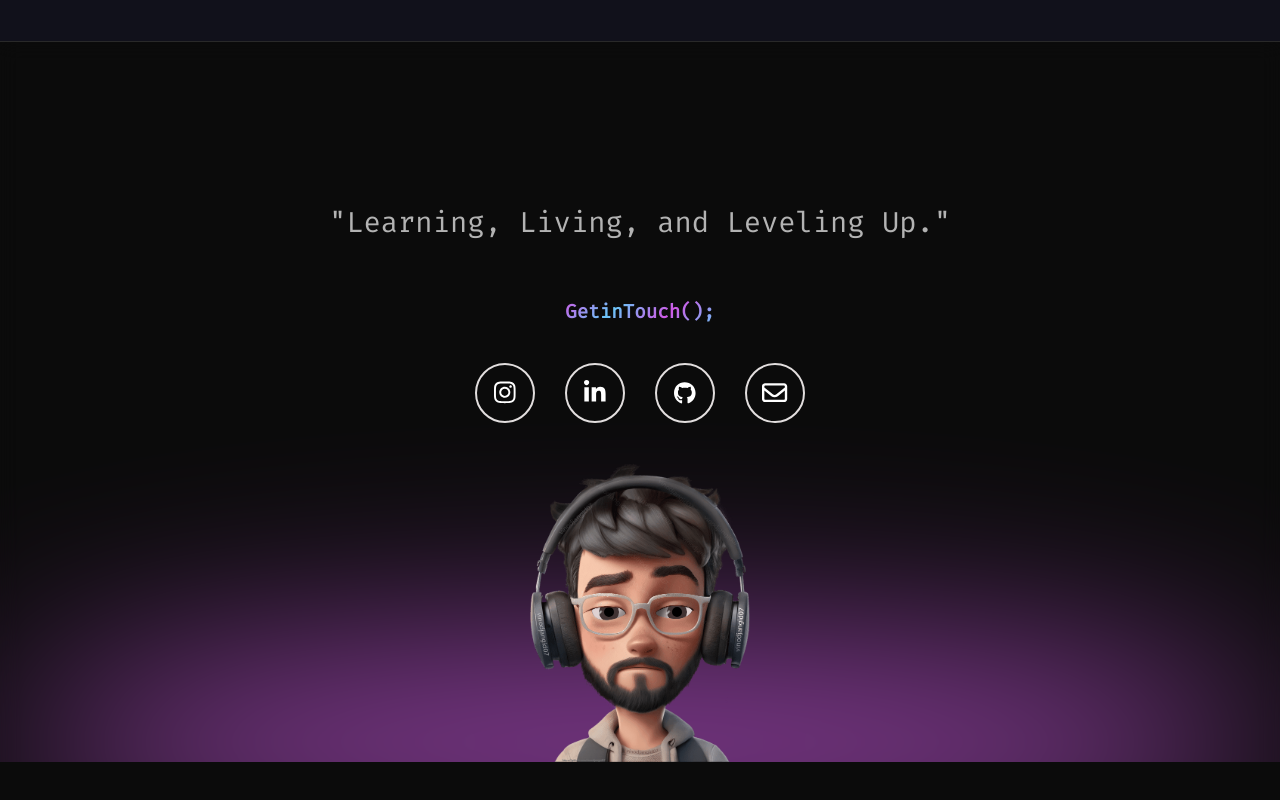
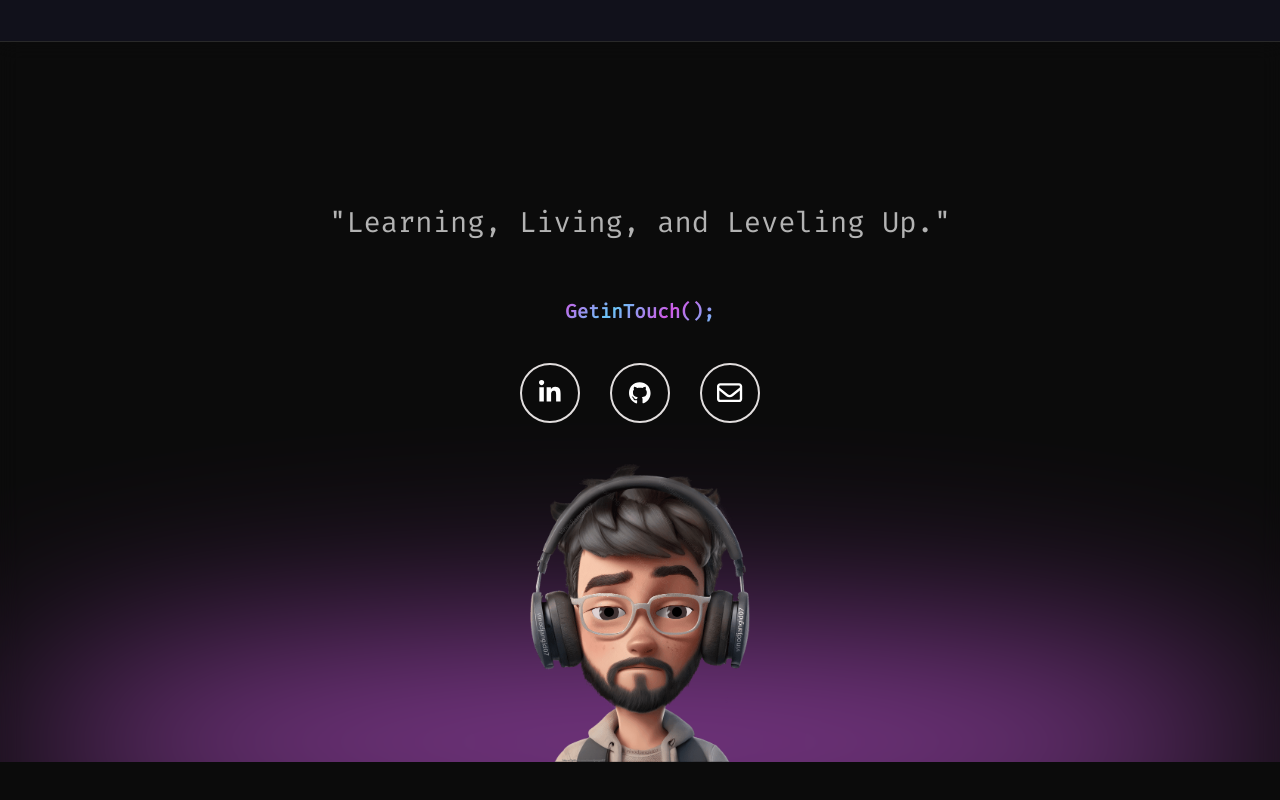
Before and after one commit to GraciasJunior/portfolio, a website: page index.html in a window 1280 px wide. Shown: the part 6712-7512 px from the top of the page. Drawn offline with nearby package versions, Linux system fonts and the light colour scheme; a web font is replaced by a local one.

Commit message:
[UPDATE]:udpate at 40%

```diff
--- a/index.html
+++ b/index.html
@@ -226,7 +226,7 @@
           thoughtful interactions.
         </p>
         <div class="contact-btn-div" data-aos="fade-up" data-aos-delay="800">
-          <a href="mailto:graciasdagadgc@gmail.com" tabindex="-1">
+          <a href="mailto:gracias.daga@epitech.eu" tabindex="-1">
             <button class="letsTalkBtn">
               <p class="letsTalkBtn-text">Let's Talk!</p>
               <span class="letsTalkBtn-BG"></span>
@@ -652,25 +652,19 @@
             <article>GetinTouch();</article>
           </div>
           <div class="logos">
-            <a href="https://www.instagram.com/pexel_ui/" target="_blank" tabindex="0"
-              aria-label="My instagram"><svg viewBox="0 0 448 512" class="SocialHandle">
-                <path
-                  d="M224.1 141c-63.6 0-114.9 51.3-114.9 114.9s51.3 114.9 114.9 114.9S339 319.5 339 255.9 287.7 141 224.1 141zm0 189.6c-41.1 0-74.7-33.5-74.7-74.7s33.5-74.7 74.7-74.7 74.7 33.5 74.7 74.7-33.6 74.7-74.7 74.7zm146.4-194.3c0 14.9-12 26.8-26.8 26.8-14.9 0-26.8-12-26.8-26.8s12-26.8 26.8-26.8 26.8 12 26.8 26.8zm76.1 27.2c-1.7-35.9-9.9-67.7-36.2-93.9-26.2-26.2-58-34.4-93.9-36.2-37-2.1-147.9-2.1-184.9 0-35.8 1.7-67.6 9.9-93.9 36.1s-34.4 58-36.2 93.9c-2.1 37-2.1 147.9 0 184.9 1.7 35.9 9.9 67.7 36.2 93.9s58 34.4 93.9 36.2c37 2.1 147.9 2.1 184.9 0 35.9-1.7 67.7-9.9 93.9-36.2 26.2-26.2 34.4-58 36.2-93.9 2.1-37 2.1-147.8 0-184.8zM398.8 388c-7.8 19.6-22.9 34.7-42.6 42.6-29.5 11.7-99.5 9-132.1 9s-102.7 2.6-132.1-9c-19.6-7.8-34.7-22.9-42.6-42.6-11.7-29.5-9-99.5-9-132.1s-2.6-102.7 9-132.1c7.8-19.6 22.9-34.7 42.6-42.6 29.5-11.7 99.5-9 132.1-9s102.7-2.6 132.1 9c19.6 7.8 34.7 22.9 42.6 42.6 11.7 29.5 9 99.5 9 132.1s2.7 102.7-9 132.1z" />
-              </svg></a>
-
-            <a href="https://www.linkedin.com/in/vinod-jangid-b401111a1?original_referer=" target="_blank"
+            <a href="https://www.linkedin.com/in/gracias-daga-9474a3206/" target="_blank"
               aria-label="My Linkdin"><svg class="SocialHandle" viewBox="0 0 448 512">
                 <path
                   d="M100.28 448H7.4V148.9h92.88zM53.79 108.1C24.09 108.1 0 83.5 0 53.8a53.79 53.79 0 0 1 107.58 0c0 29.7-24.1 54.3-53.79 54.3zM447.9 448h-92.68V302.4c0-34.7-.7-79.2-48.29-79.2-48.29 0-55.69 37.7-55.69 76.7V448h-92.78V148.9h89.08v40.8h1.3c12.4-23.5 42.69-48.3 87.88-48.3 94 0 111.28 61.9 111.28 142.3V448z" />
               </svg></a>
 
-            <a href="https://github.com/vinodjangid07" target="_blank" aria-label="My github"><svg viewBox="0 0 496 512"
+            <a href="https://github.com/GraciasJunior" target="_blank" aria-label="My github"><svg viewBox="0 0 496 512"
                 class="SocialHandle">
                 <path
                   d="M165.9 397.4c0 2-2.3 3.6-5.2 3.6-3.3.3-5.6-1.3-5.6-3.6 0-2 2.3-3.6 5.2-3.6 3-.3 5.6 1.3 5.6 3.6zm-31.1-4.5c-.7 2 1.3 4.3 4.3 4.9 2.6 1 5.6 0 6.2-2s-1.3-4.3-4.3-5.2c-2.6-.7-5.5.3-6.2 2.3zm44.2-1.7c-2.9.7-4.9 2.6-4.6 4.9.3 2 2.9 3.3 5.9 2.6 2.9-.7 4.9-2.6 4.6-4.6-.3-1.9-3-3.2-5.9-2.9zM244.8 8C106.1 8 0 113.3 0 252c0 110.9 69.8 205.8 169.5 239.2 12.8 2.3 17.3-5.6 17.3-12.1 0-6.2-.3-40.4-.3-61.4 0 0-70 15-84.7-29.8 0 0-11.4-29.1-27.8-36.6 0 0-22.9-15.7 1.6-15.4 0 0 24.9 2 38.6 25.8 21.9 38.6 58.6 27.5 72.9 20.9 2.3-16 8.8-27.1 16-33.7-55.9-6.2-112.3-14.3-112.3-110.5 0-27.5 7.6-41.3 23.6-58.9-2.6-6.5-11.1-33.3 2.6-67.9 20.9-6.5 69 27 69 27 20-5.6 41.5-8.5 62.8-8.5s42.8 2.9 62.8 8.5c0 0 48.1-33.6 69-27 13.7 34.7 5.2 61.4 2.6 67.9 16 17.7 25.8 31.5 25.8 58.9 0 96.5-58.9 104.2-114.8 110.5 9.2 7.9 17 22.9 17 46.4 0 33.7-.3 75.4-.3 83.6 0 6.5 4.6 14.4 17.3 12.1C428.2 457.8 496 362.9 496 252 496 113.3 383.5 8 244.8 8zM97.2 352.9c-1.3 1-1 3.3.7 5.2 1.6 1.6 3.9 2.3 5.2 1 1.3-1 1-3.3-.7-5.2-1.6-1.6-3.9-2.3-5.2-1zm-10.8-8.1c-.7 1.3.3 2.9 2.3 3.9 1.6 1 3.6.7 4.3-.7.7-1.3-.3-2.9-2.3-3.9-2-.6-3.6-.3-4.3.7zm32.4 35.6c-1.6 1.3-1 4.3 1.3 6.2 2.3 2.3 5.2 2.6 6.5 1 1.3-1.3.7-4.3-1.3-6.2-2.2-2.3-5.2-2.6-6.5-1zm-11.4-14.7c-1.6 1-1.6 3.6 0 5.9 1.6 2.3 4.3 3.3 5.6 2.3 1.6-1.3 1.6-3.9 0-6.2-1.4-2.3-4-3.3-5.6-2z" />
               </svg></a>
 
-            <a href="mailto:infovinodjangid@gmail.com" target="_blank" aria-label="My G mail"><svg id="GmailLogo"
+            <a href="mailto:gracias.daga@epitech.eu" target="_blank" aria-label="My G mail"><svg id="GmailLogo"
                 viewBox="0 0 512 512">
                 <path
                   d="M64 112c-8.8 0-16 7.2-16 16v22.1L220.5 291.7c20.7 17 50.4 17 71.1 0L464 150.1V128c0-8.8-7.2-16-16-16H64zM48 212.2V384c0 8.8 7.2 16 16 16H448c8.8 0 16-7.2 16-16V212.2L322 328.8c-38.4 31.5-93.7 31.5-132 0L48 212.2zM0 128C0 92.7 28.7 64 64 64H448c35.3 0 64 28.7 64 64V384c0 35.3-28.7 64-64 64H64c-35.3 0-64-28.7-64-64V128z" />
```
